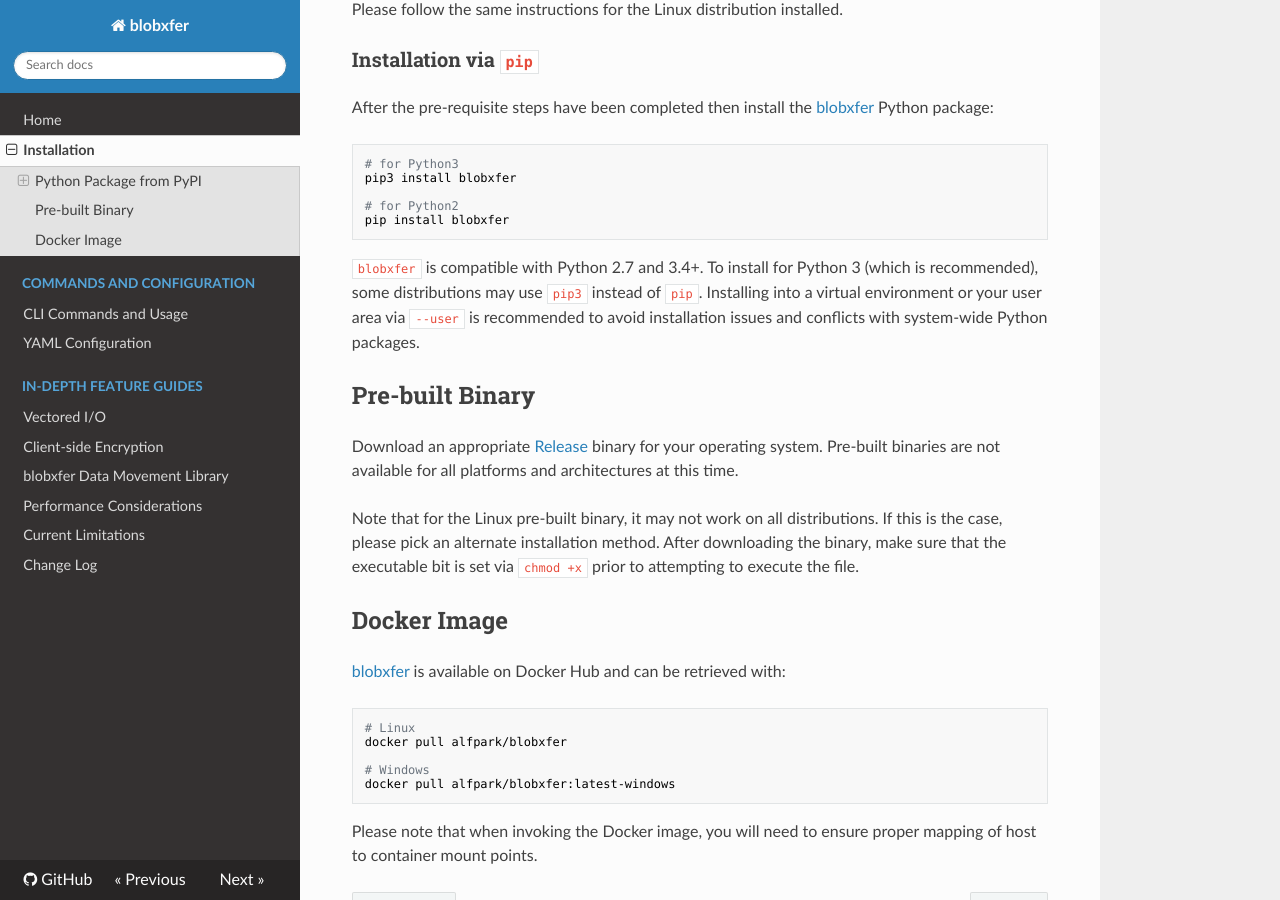
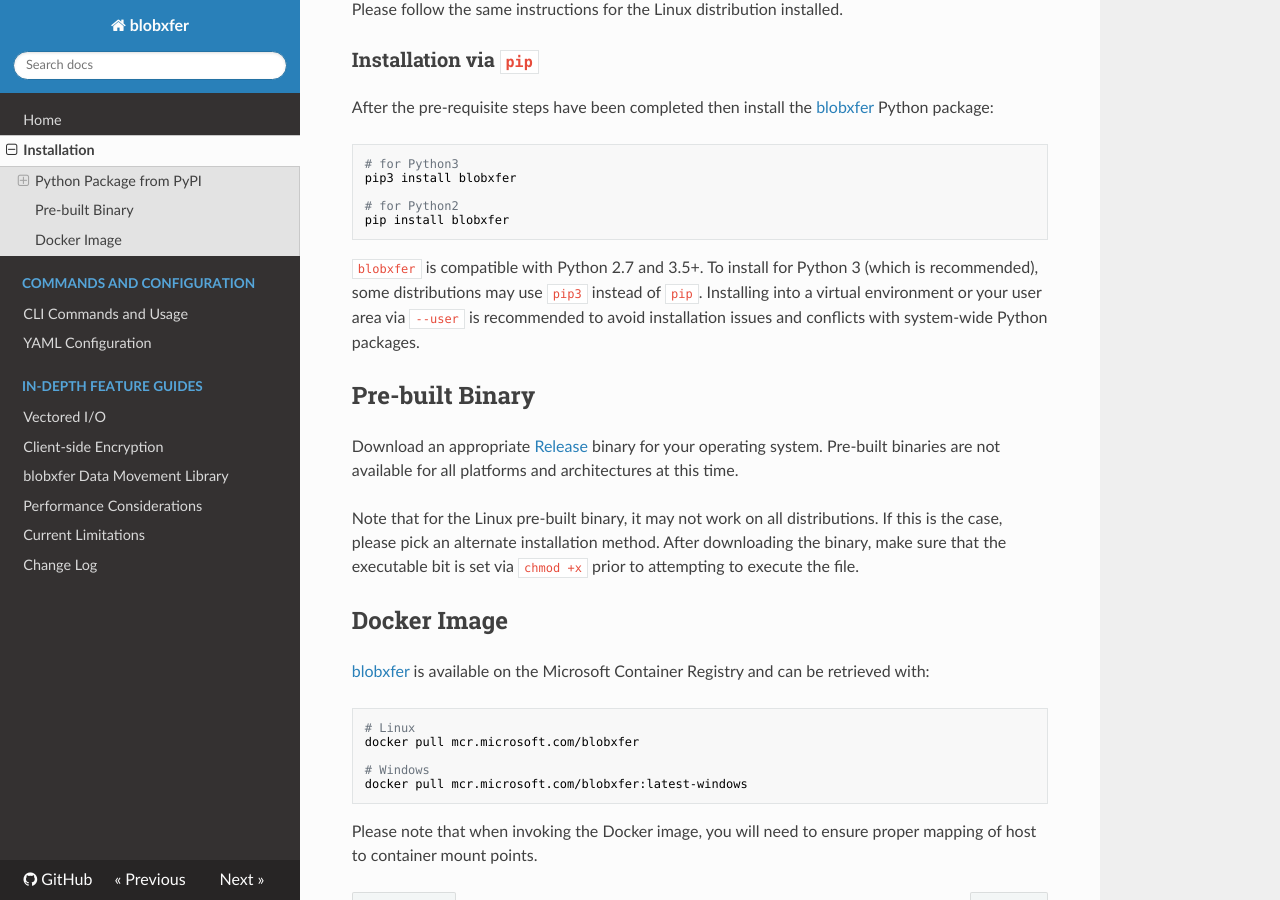
Before and after one commit to Azure/blobxfer, an MkDocs documentation site: the page built from docs/01-installation.md, in a window 1280 px wide and 900 px high, scrolled down 1698 px. Built offline with MkDocs 1.6.1, drawn with Linux system fonts in a browser that asks for light colours; nearby versions of some CDN libraries; old or Windows-style settings are respelled for this version of MkDocs.

Commit message:
Switch Docker image hosting to MCR
- Drop 3.4 from Travis and AppVeyor builds

````diff
--- a/.travis.yml
+++ b/.travis.yml
@@ -5,7 +5,6 @@
 matrix:
   include:
   - python: 2.7
-  - python: 3.4
   - python: 3.5
   - python: 3.6
 
--- a/appveyor.yml
+++ b/appveyor.yml
@@ -12,11 +12,6 @@
     PYTHON_VERSION: "2.7"
     PYTHON_ARCH: "64"
     TOX_ENV: "py27"
-  - APPVEYOR_BUILD_WORKER_IMAGE: Visual Studio 2015
-    PYTHON: "C:\\Python34-x64"
-    PYTHON_VERSION: "3.4"
-    PYTHON_ARCH: "64"
-    TOX_ENV: "py34"
   - APPVEYOR_BUILD_WORKER_IMAGE: Visual Studio 2015
     PYTHON: "C:\\Python35-x64"
     PYTHON_VERSION: "3.5"
--- a/docs/01-installation.md
+++ b/docs/01-installation.md
@@ -87,7 +87,7 @@
 pip install blobxfer
 ```
 
-`blobxfer` is compatible with Python 2.7 and 3.4+. To install for Python 3
+`blobxfer` is compatible with Python 2.7 and 3.5+. To install for Python 3
 (which is recommended), some distributions may use `pip3` instead of `pip`.
 Installing into a virtual environment or your user area via `--user`
 is recommended to avoid installation issues and conflicts with system-wide
@@ -104,15 +104,15 @@
 set via `chmod +x` prior to attempting to execute the file.
 
 ## <a name="docker"></a>Docker Image
-[blobxfer](https://hub.docker.com/r/alfpark/blobxfer/) is available on
-Docker Hub and can be retrieved with:
+[blobxfer](https://hub.docker.com/_/microsoft-blobxfer) is available on the
+Microsoft Container Registry and can be retrieved with:
 
 ```shell
 # Linux
-docker pull alfpark/blobxfer
+docker pull mcr.microsoft.com/blobxfer
 
 # Windows
-docker pull alfpark/blobxfer:latest-windows
+docker pull mcr.microsoft.com/blobxfer:latest-windows
 ```
 
 Please note that when invoking the Docker image, you will need to ensure
````
Also changed, not shown: CHANGELOG.md (+5 -0 lines), README.md (+2 -3 lines), 1 other file.
